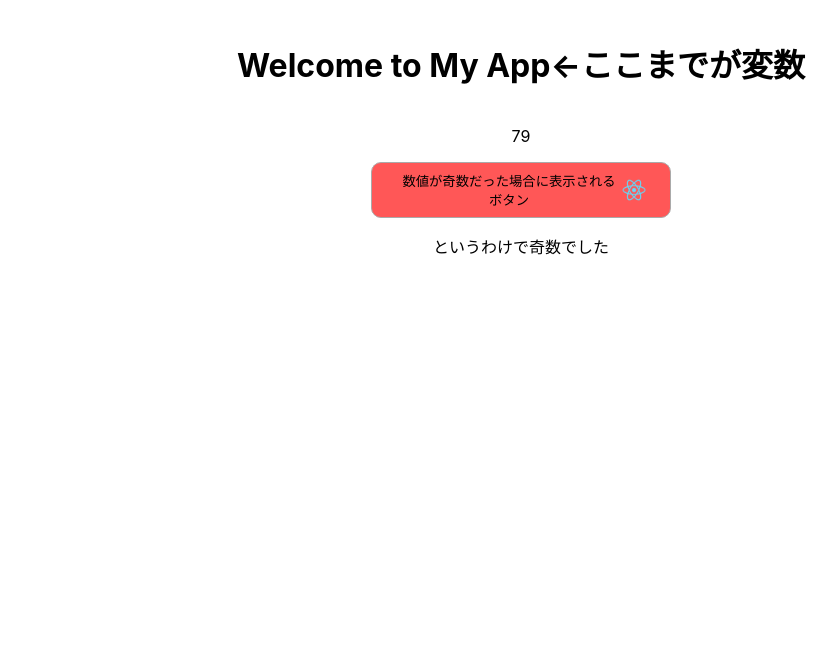
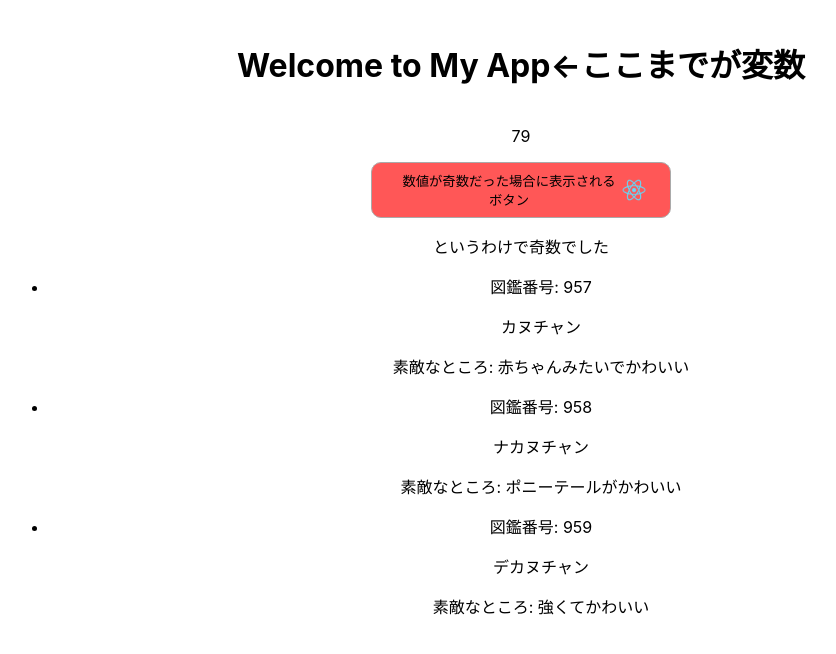
Before and after one commit to creamsoda09130/ReactPlayground, a React (Create React App) app in the folder react-playground/: page / in a window 1280 px wide. Shown: the top 654 px of the page, without its empty margins (119-955 px from the left). Built offline with nearby package versions, Linux system fonts and the light colour scheme.

Commit message:
配列レンダリング使用

```diff
--- a/react-playground/src/App.js
+++ b/react-playground/src/App.js
@@ -41,6 +41,38 @@ function Message() {
   );
 }
 
+function PokemonList() {
+  const pokemons = [
+    {
+      id: 957,
+      name: 'カヌチャン',
+      feature : '赤ちゃんみたいでかわいい',
+    },
+    {
+      id: 958,
+      name: 'ナカヌチャン',
+      feature : 'ポニーテールがかわいい',
+    },
+    {
+      id: 959,
+      name: 'デカヌチャン',
+      feature : '強くてかわいい',
+    },
+  ];
+  const pokemonItems = pokemons.map((pokemon, index) => (
+    <li key={index}>
+      <p>図鑑番号: {pokemon.id}</p>
+      <p>{pokemon.name}</p>
+      <p>素敵なところ: {pokemon.feature}</p>
+    </li>
+  ));
+  return (
+    <ul>
+      {pokemonItems}
+    </ul>
+  );
+}
+
 function App() {
   const title = 'Welcome to My App';
   const number = Math.floor(Math.random() * 100);
@@ -58,6 +90,7 @@ function App() {
         <p>{number}</p>
         {button}
         {number % 2 === 1 && <Message />}
+        <PokemonList></PokemonList>
       </div>
     </div>
   );
```
Also changed, not shown: 1 other file (tests, documents, lock files or other folders).
